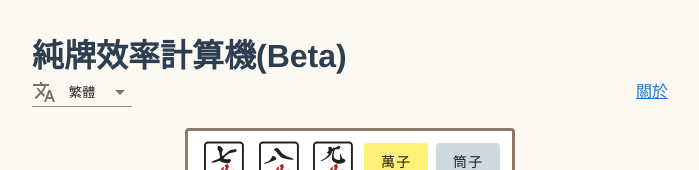
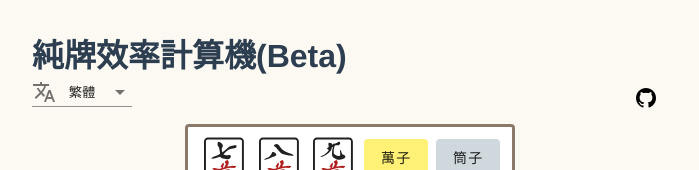
Before and after one commit to garyleung142857/cal-shanten-beta, a Vue app: page /cal-shanten-beta/ in a window 1280 px wide. Shown: the top 170 px of the page, without its empty margins (290-989 px from the left). Built offline with nearby package versions, Linux system fonts and the light colour scheme.

Commit message:
github icon

```diff
--- a/src/views/HomePage.vue
+++ b/src/views/HomePage.vue
@@ -14,10 +14,13 @@
           </span>
         </template>
       </v-select>
-      <p class="ml-auto"><a
+      <v-btn
+        class="mx-1 ml-auto" icon color="black"
         href="https://github.com/garyleung142857/cal-shanten-beta"
         target="_blank"
-      > {{ $t('msg.about') }} </a></p>
+      >
+        <v-icon dark> mdi-github </v-icon>
+      </v-btn>
     </v-container>
 
     <InputKeyboard
```
